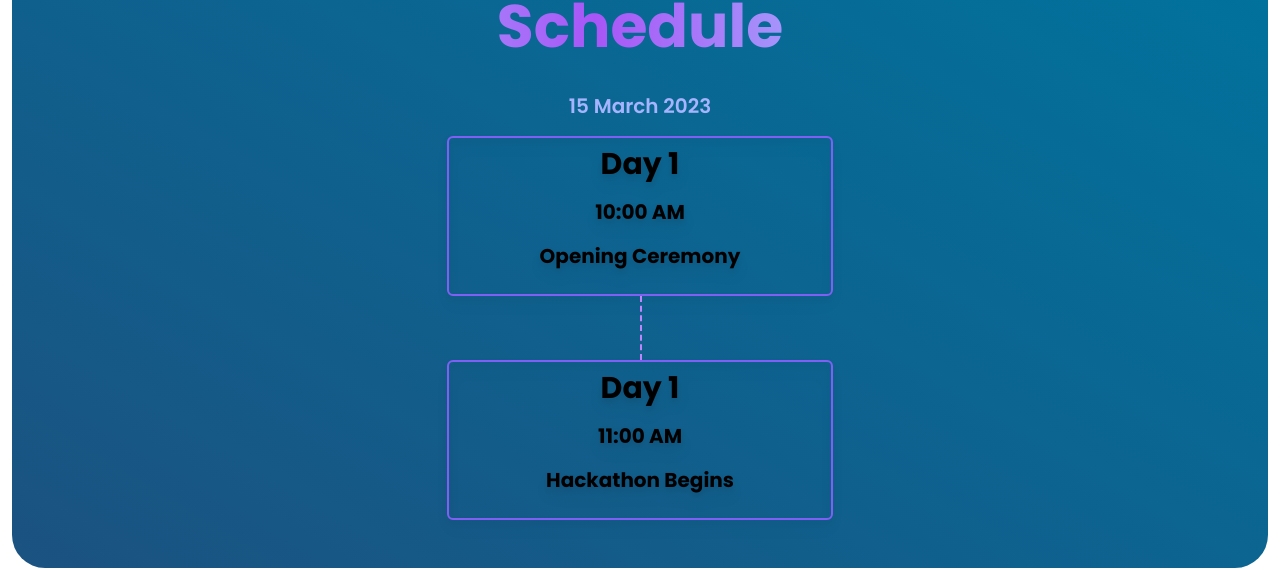
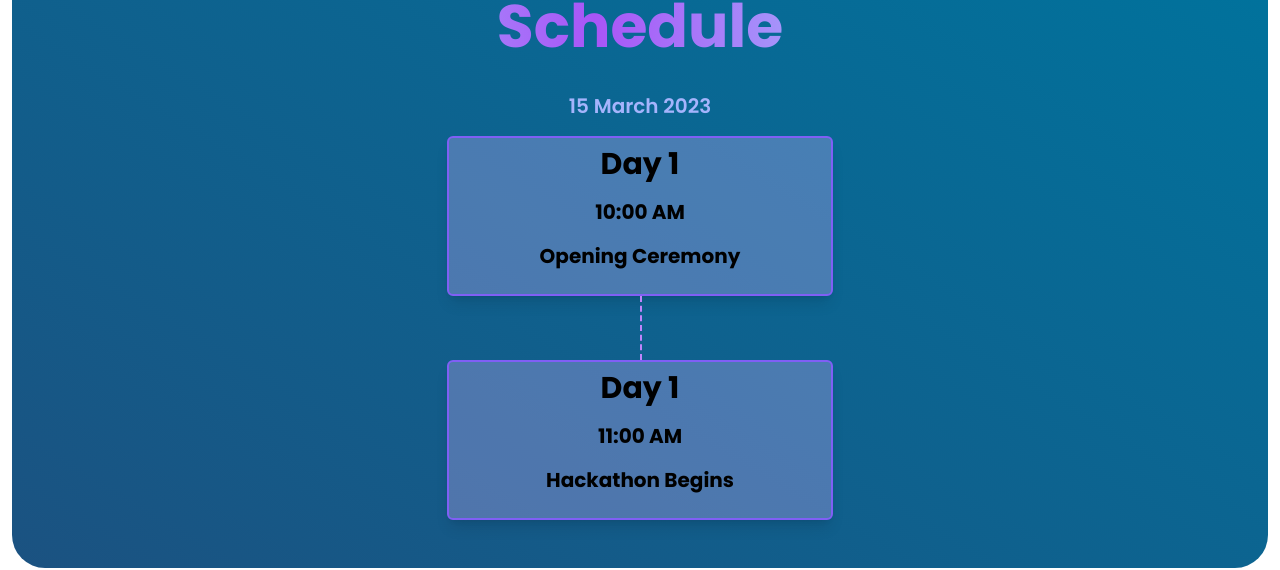
Before and after one commit to dracocodess/Hackerzstreet2.0, a Next.js app: page / in a window 1280 px wide. Shown: the part 1257-1827 px from the top of the page. Built offline with nearby package versions, Linux system fonts and the light colour scheme.

Commit message:
update schedule card big color

```diff
--- a/components/ScheduleCard.js
+++ b/components/ScheduleCard.js
@@ -9,7 +9,7 @@ export default function ScheduleCard({day, time, date, event}) {
                 variants={ANIM_STATES_CARD}
                 whileInView="whileInView"
                 initial="initial"
-                className="mx-auto border-2 drop-shadow-lg md:w-1/3 min-w-52 h-40 rounded-md w-full animate-border">
+                className="mx-auto border-2 shadow-lg md:w-1/3 min-w-52 h-40 rounded-md w-full bg-purple-300/30 animate-border">
                 <div className="text-3xl font-bold poppins text-center mx-auto p-2">{day}</div>
                 <div className="text-xl font-bold poppins text-center mx-auto p-2">{time}</div>
                 <div className="text-xl font-bold poppins text-center mx-auto p-2">{event}</div>
```
